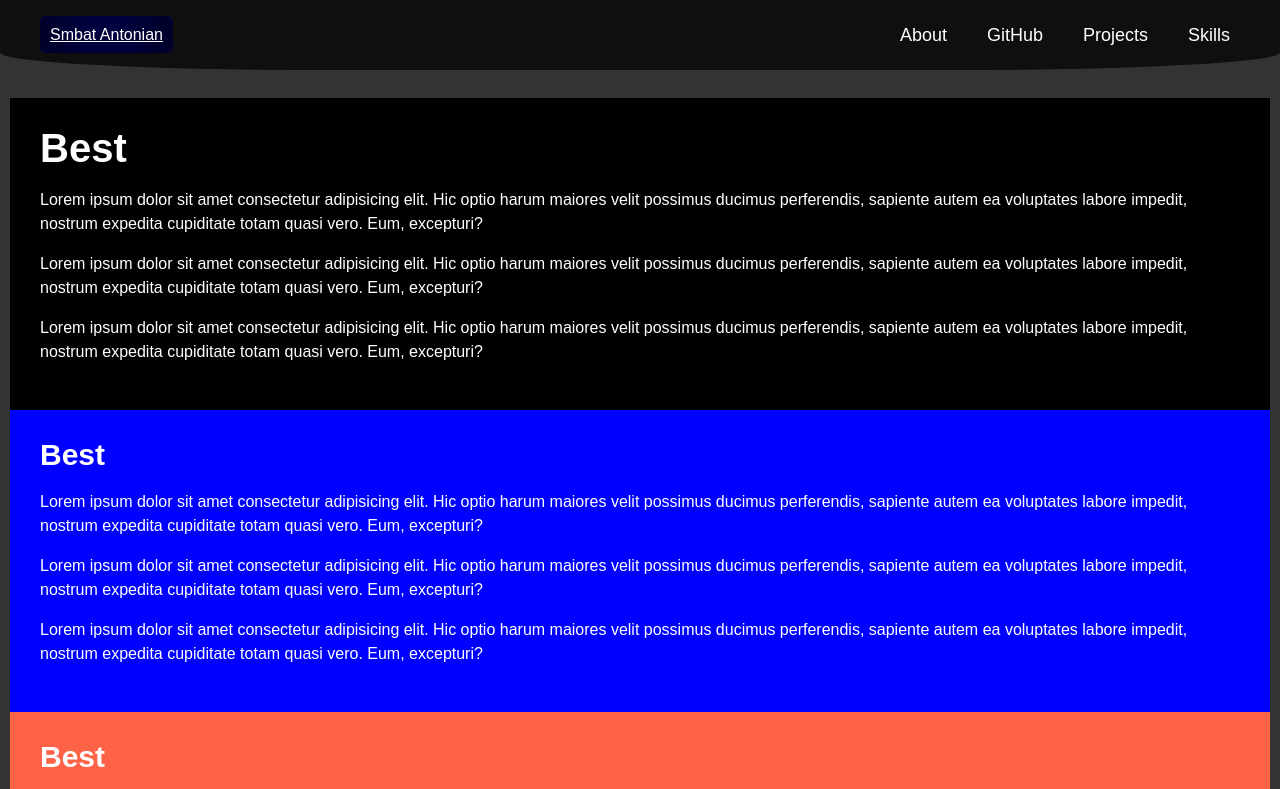
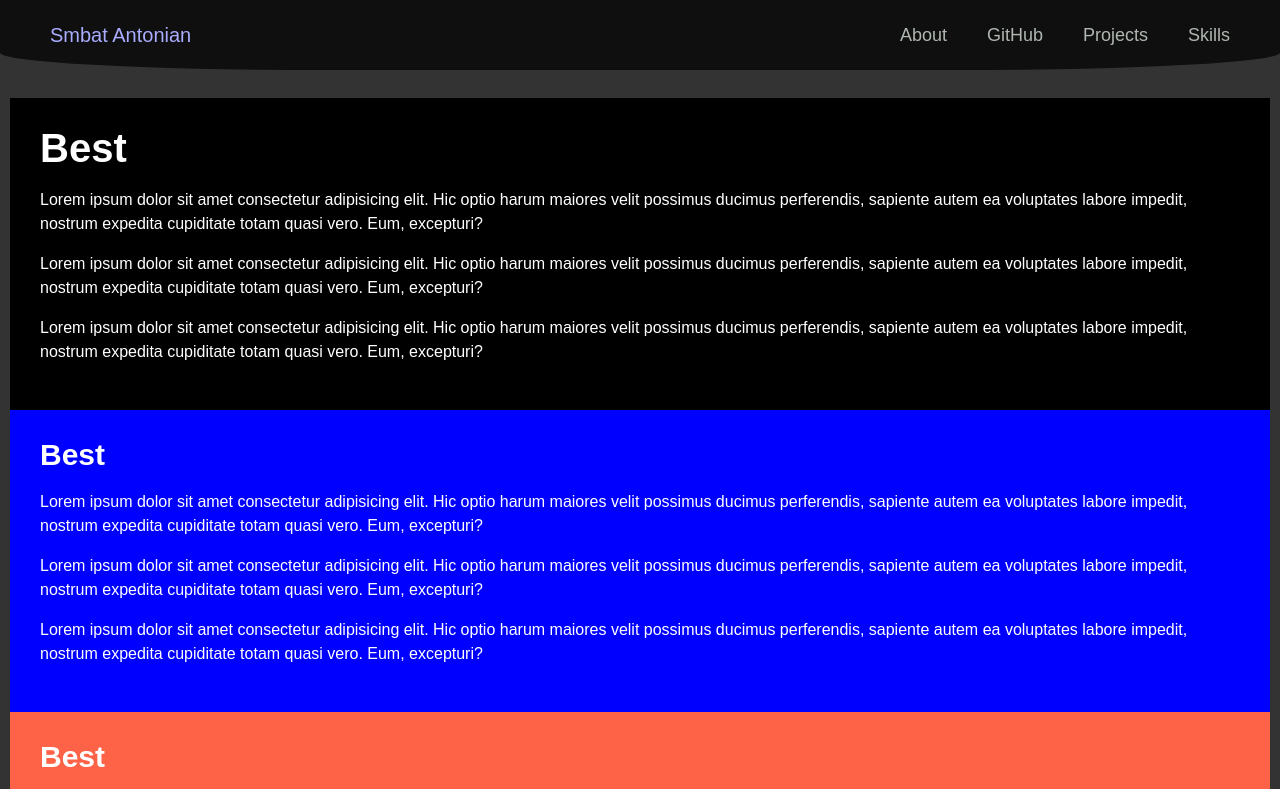
Before and after one commit to Smbat1505/My-Site.gitgub.io, a plain HTML site: page index.html in a window 1280 px wide. Shown: the top 789 px of the page. Drawn offline with Linux system fonts and the light colour scheme.

Commit message:
change color

```diff
--- a/css/style.css
+++ b/css/style.css
@@ -83,14 +83,20 @@ li {
 
 .header_logo {
     padding: 10px;
-    color: #fff;
-    border-radius: 7px;
-    background-color: #0000ff;
-    box-shadow: inset 0px 0px 100px rgb(0, 0, 0);
+    color: #a9acff;
+    /* border-radius: 7px; */
+    text-decoration: none;
+    font-size: 20px;
+    /* background-color: #0000ff; */
+    /* box-shadow: inset 0px 0px 100px rgb(0 0 0); */
     position: relative;
     z-index: 5;
     width: fit-content;
     height: fit-content;
+}
+
+.header_logo:hover {
+    color: #fff;
 }
 
 
@@ -118,16 +124,16 @@ li {
 .menu_link {
     padding: 10px;
     text-decoration: none;
-    color: #fff;
+    color: #afb7b0;
     font-size: 18px;
-    border-radius: 7px;
+    border-radius: 3px;
 }
 
 .menu_link:hover,
 .menu_sub-link:hover {
     color: #000;
     background-color: #0000ff;
-    box-shadow: inset 0px 0px 100px rgb(0, 0, 0);
+    /* box-shadow: inset 0px 0px 100px rgb(0, 0, 0); */
     /* width: 100%; */
     /* padding: 10px; */
 }
@@ -174,7 +180,7 @@ body.__TOUCH .menu_list>li._active .menu_sub-list {
     opacity: 1;
     visibility: visible;
     transform: translate(0px, 0px);
-    background-color: #1d1e1c;
+    background-color: #9ba5a5;
     pointer-events: all;
     box-shadow: 0px 0px 7px #232342;
     border: 1px solid #4a4646;
@@ -342,6 +348,6 @@ li {
     }
     .menu_sub-link {
         font-size: 20px;
-        color: #fff;
+        color: #000;
     }
 }
```
